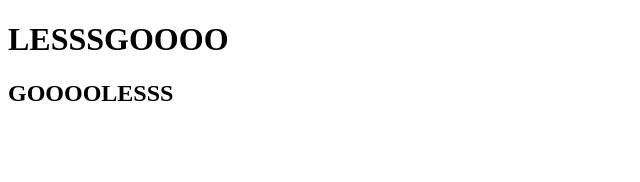
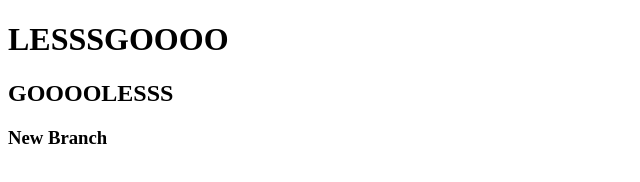
Before and after one commit to Nishantz123/Gits, a plain HTML site: page index.html in a window 1280 px wide. Shown: the whole page, without its empty margins (0-640 px from the left). Drawn offline with Linux system fonts and the light colour scheme.

Commit message:
second commit

```diff
--- a/index.html
+++ b/index.html
@@ -8,5 +8,6 @@
 <body>
     <h1>LESSSGOOOO</h1>
     <h2>GOOOOLESSS</h2>
+    <h3>New Branch</h3>
 </body>
 </html>
```
